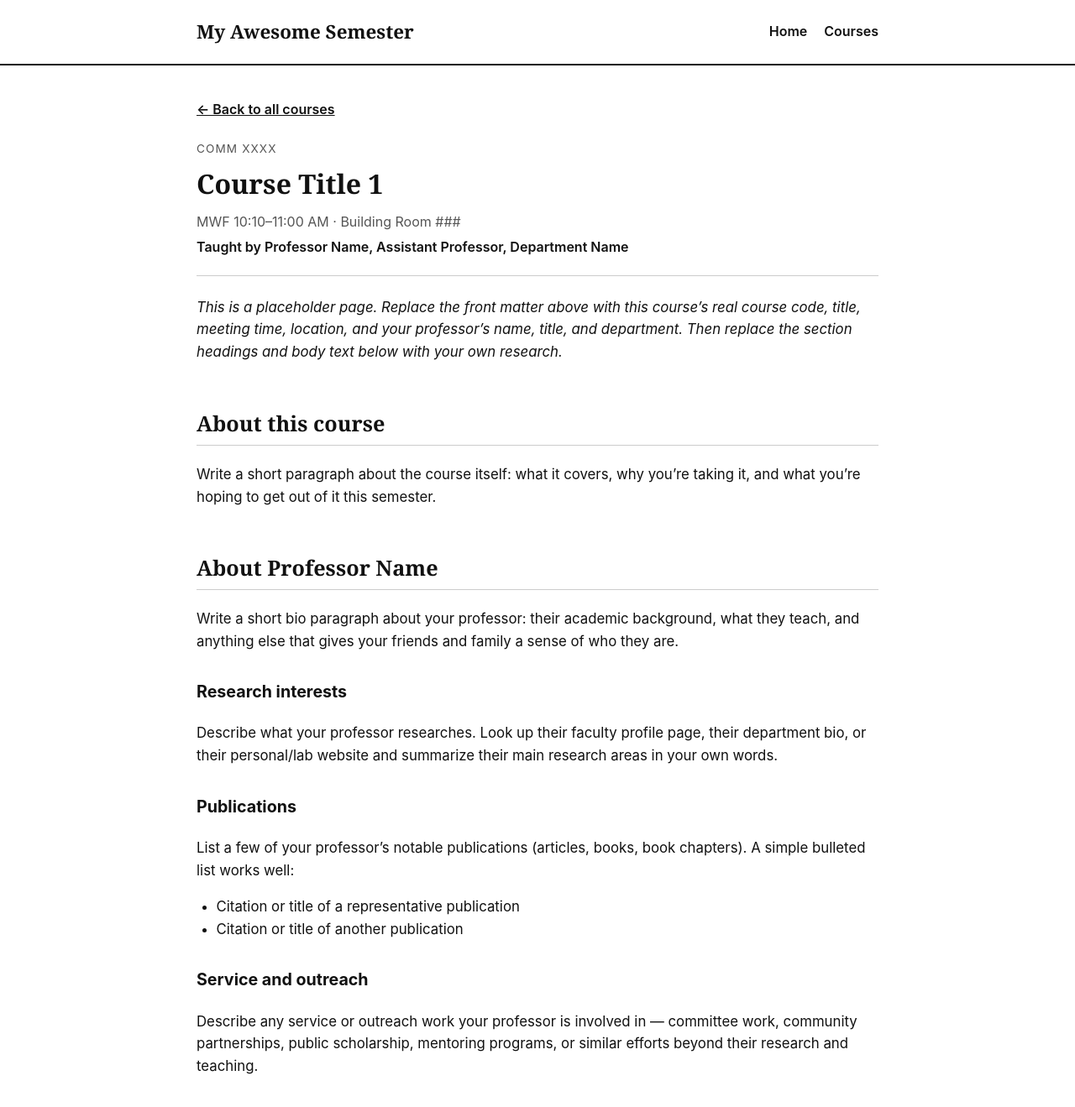
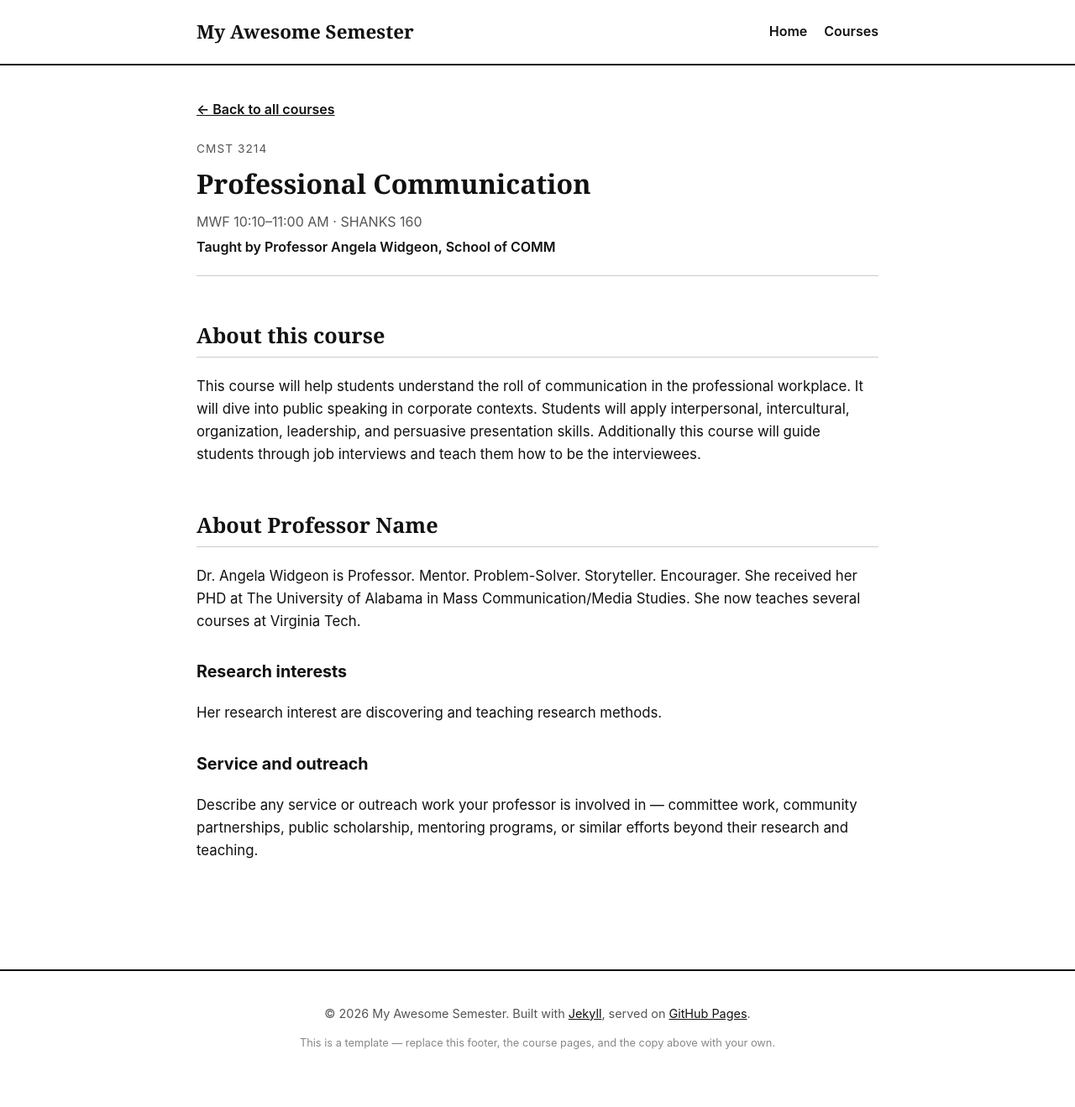
Before and after one commit to LilyS05/myawesomesemester, a Jekyll site: the page built from _courses/course-01.md, in a window 1280 px wide and 1400 px high. Shown: the top 1319 px of the window at 84% size. Built offline with Jekyll 4.4.1, drawn with Linux system fonts in a browser that asks for light colours.

Commit message:
Revise course information and professor details
Updated course details including code, title, meeting time, location, and instructor information. Revised course description and professor bio.

```diff
--- a/_courses/course-01.md
+++ b/_courses/course-01.md
@@ -1,43 +1,26 @@
 ---
 course_number: 1
-course_code: "COMM XXXX"
-course_title: "Course Title 1"
+course_code: "CMST 3214"
+course_title: "Professional Communication "
 meeting_time: "MWF 10:10–11:00 AM"
-location: "Building Room ###"
-instructor_name: "Professor Name"
-instructor_title: "Assistant Professor"
-instructor_department: "Department Name"
+location: "SHANKS 160"
+instructor_name: "Professor Angela Widgeon"
+instructor_department: "School of COMM"
 ---
-
-_This is a placeholder page. Replace the front matter above with this course's real
-course code, title, meeting time, location, and your professor's name, title, and
-department. Then replace the section headings and body text below with your own
-research._
 
 ## About this course
 
-Write a short paragraph about the course itself: what it covers, why you're taking
-it, and what you're hoping to get out of it this semester.
+This course will help students understand the roll of communication in the professional workplace. It will dive into public speaking in corporate contexts. Students will apply interpersonal, intercultural, organization, leadership, and persuasive presentation skills. Additionally this course will guide students through job interviews and teach them how to be the interviewees.
+
 
 ## About Professor Name
 
-Write a short bio paragraph about your professor: their academic background, what
-they teach, and anything else that gives your friends and family a sense of who
-they are.
+Dr. Angela Widgeon is Professor. Mentor. Problem-Solver. Storyteller. Encourager. She received her PHD at The University of Alabama in Mass Communication/Media Studies. She now teaches several courses at Virginia Tech.
 
 ### Research interests
 
-Describe what your professor researches. Look up their faculty profile page, their
-department bio, or their personal/lab website and summarize their main research
-areas in your own words.
+Her research interest are discovering and teaching research methods.
 
-### Publications
-
-List a few of your professor's notable publications (articles, books, book
-chapters). A simple bulleted list works well:
-
-- Citation or title of a representative publication
-- Citation or title of another publication
 
 ### Service and outreach
 
```
